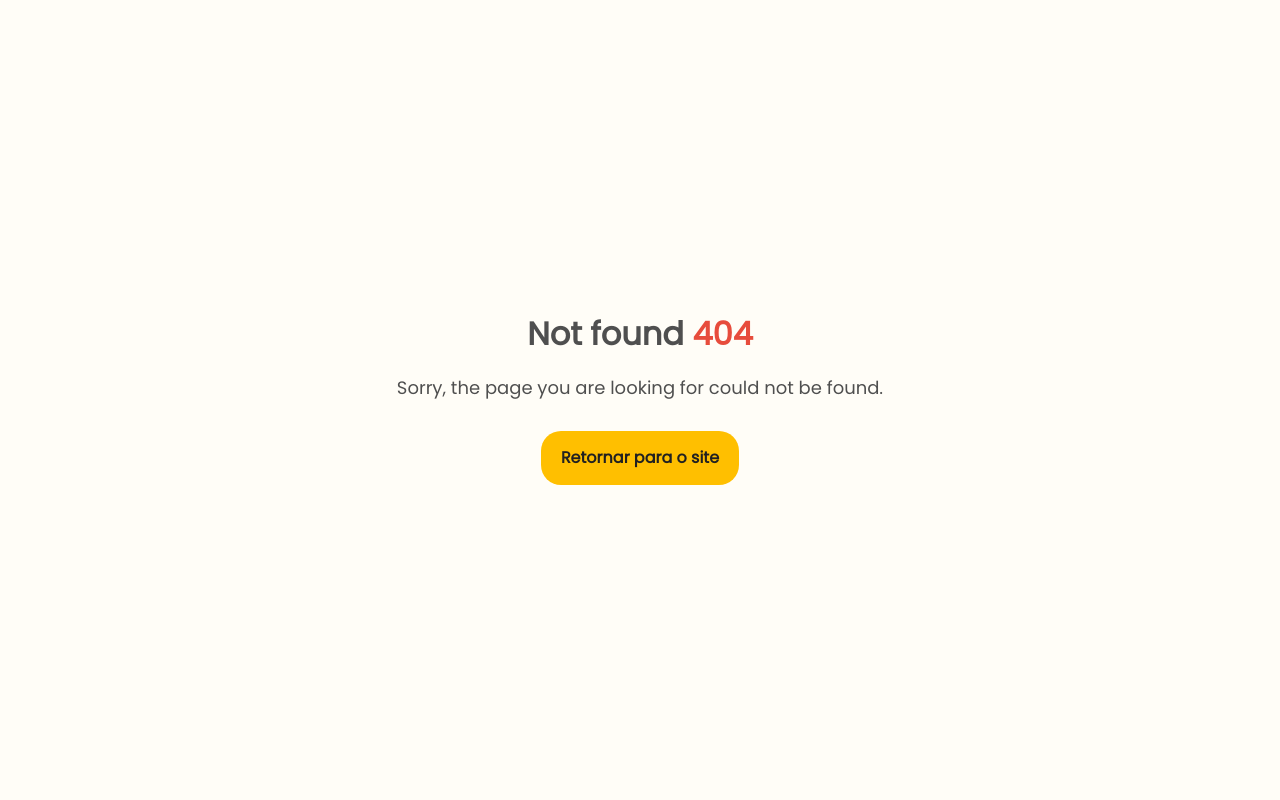
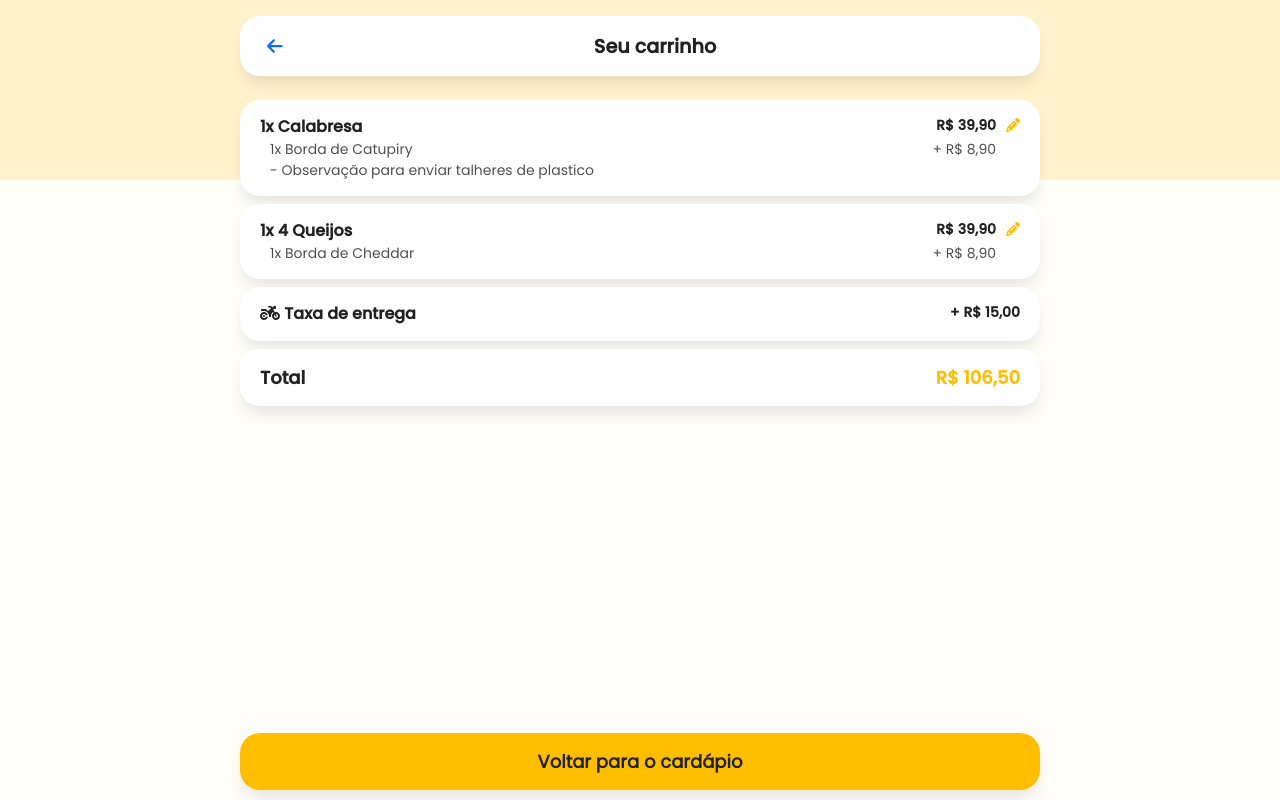
Before and after one commit to gabrielrodrigueslb/Cardapio-delivery, a React (Vite) app: page /carrinho in a window 1280 px wide. Before the commit this address had no page. Built offline with nearby package versions, Linux system fonts and the light colour scheme.

Commit message:
before test

```diff
--- a/src/App.Module.css
+++ b/src/App.Module.css
@@ -76,3 +76,8 @@ b{
 .hidden{
   display: none !important;
 }
+
+
+.color-primary{
+  color: var(--color-primary) !important;
+}
--- a/src/App.jsx
+++ b/src/App.jsx
@@ -8,6 +8,7 @@ import { Home } from './routes/Home.jsx';
 import InfoProdutos from './routes/InfoProdutos.jsx';
 import NotFound from './routes/NotFound.jsx';
 import Sobre from './routes/Sobre.jsx';
+import { Carrinho } from './routes/Carrinho.jsx';
 
 const router = createBrowserRouter([
   {
@@ -22,6 +23,10 @@ const router = createBrowserRouter([
   {
     path:'sobre',
     element:<Sobre/>
+  },
+  {
+    path:'carrinho',
+    element:<Carrinho/>
   },
   {
     path:'',
--- /dev/null
+++ b/src/assets/css/Carrinho.css
@@ -0,0 +1,56 @@
+.bg-top.pedido{
+    height: 180px;
+}
+
+.container-detahes{
+    display: flex;
+}
+
+.carrinho .detalhes-produto{
+    flex: 1;
+    display: flex;
+    flex-direction: column;
+    justify-content: center;
+}
+
+.carrinho .infos-produto{
+    flex: 1;
+    flex-direction: row;
+    justify-content: space-between;
+}
+
+.carrinho .infos-produto .name{
+    font-size: 1rem;
+}
+
+.carrinho .infos-produto .price{
+    font-size: 0.875rem;
+    color: var(--color-black);
+}
+.carrinho .infos-produto .name-opcional, .carrinho .infos-produto .price-opcional,.carrinho .infos-produto .obs-opcional{
+    font-size: 0.875rem;
+    color: var(--color-text);
+    margin-left: 10px;
+}
+
+.carrinho .infos-produto .obs-opcional{
+    margin-right: 75px;
+}
+
+.detalhes-produto-edit{
+    font-size: 0.875rem;
+    padding-inline: 10px;
+    color: var(--color-primary);
+    cursor: pointer;
+    padding-right: 0;
+}
+
+
+.carrinho .infos-produto .name-total{
+    font-size: 1.125rem;
+    color: var(--color-black);
+}
+.carrinho .infos-produto .price-total{
+    font-size: 1.125rem;
+    color: var(--color-primary);
+}
--- a/src/assets/css/Options.css
+++ b/src/assets/css/Options.css
@@ -1,15 +1,5 @@
 
-.card-opcionais{
-    display: flex;
-    flex-direction: row;
-}
 
-.infos-produto-opcional{
-    flex: 1;
-    display: flex;
-    justify-content: space-between;
-    font-size: 14px;
-}
 
 .infos-produto-opcional .name, .infos-produto-opcional .price{
     color: var(--color-black);
--- a/src/assets/css/OptionsCard.css
+++ b/src/assets/css/OptionsCard.css
@@ -1,4 +1,14 @@
+.card-opcionais{
+    display: flex;
+    flex-direction: row;
+}
 
+.infos-produto-opcional{
+    flex: 1;
+    display: flex;
+    justify-content: space-between;
+    font-size: 14px;
+}
 
 .checks{
     margin-left: 10px;
--- a/src/components/BottomMenu.jsx
+++ b/src/components/BottomMenu.jsx
@@ -6,6 +6,7 @@ import {
 } from '@fortawesome/free-solid-svg-icons';
 
 import '../assets/css/BottomMenu.css';
+import { Link } from 'react-router-dom';
 
 export function BottomMenu() {
   return (
@@ -19,11 +20,12 @@ export function BottomMenu() {
           <FontAwesomeIcon icon={faUtensils} size="1x" />
           &nbsp; Pedido
         </a>
-        <a className="menu-bottom-item">
+
+        <Link className="menu-bottom-item" to={'/carrinho'}>
           <span className="badge-total-carrinho">2</span>
           {/* <FontAwesomeIcon icon={faShoppingCart} size="1x" />&nbsp;  */}
           Carrinho
-        </a>
+        </Link>
       </section>
 
       <section className="menu-bottom disabled hidden" id="menu-bottom-closed">
--- /dev/null
+++ b/src/components/HeaderAlt.jsx
@@ -0,0 +1,22 @@
+import { FontAwesomeIcon } from '@fortawesome/react-fontawesome';
+import { faArrowLeft } from '@fortawesome/free-solid-svg-icons';
+import { Link } from 'react-router-dom';
+
+export function HeaderAlt(props) {
+  return (
+    <header className="width-fix mt-3">
+      <div className="card">
+        <div className="d-flex container-header">
+          <Link className="container-voltar" to={'/'}>
+            <FontAwesomeIcon icon={faArrowLeft} />
+          </Link>
+          <div className="infos text-center">
+            <h1 className="mb-0">
+              <b>{props.title}</b>
+            </h1>
+          </div>
+        </div>
+      </div>
+    </header>
+  );
+}
--- /dev/null
+++ b/src/components/ReturnToMenu.jsx
@@ -0,0 +1,9 @@
+import { Link } from 'react-router-dom';
+
+export function ReturnToMenu() {
+  return (
+    <Link className="btn-yellow btn-full voltar" to={'/'}>
+        Voltar para o cardápio
+      </Link>
+  )
+}
--- /dev/null
+++ b/src/routes/Carrinho.jsx
@@ -0,0 +1,111 @@
+import { FontAwesomeIcon } from '@fortawesome/react-fontawesome';
+import { faCartPlus, faPencilAlt, faMotorcycle } from '@fortawesome/free-solid-svg-icons';
+
+import '../assets/css/Carrinho.css'
+import { HeaderAlt } from '../components/HeaderAlt';
+import { ReturnToMenu } from '../components/ReturnToMenu';
+import { Options } from '../components/Options';
+import { OptionsCards } from '../components/OptionsCards';
+
+
+export function Carrinho() {
+  return (
+    <main>
+        <div className="bg-top pedido"></div>
+
+      <HeaderAlt
+        title='Seu carrinho'
+      />
+
+      <section className="carrinho width-fix mt-4 hidden">
+        <div className="card card-address">
+          <div className="img-icons-details">
+            <FontAwesomeIcon icon={faCartPlus} />
+          </div>
+          <div className="infos">
+              <p className="name">
+                <b>Seu carrinho está vazio</b>
+              </p>
+              <span className="text mb-0">
+                Volte ao cardápio, selecione os itens e adicione ao seu
+                carrinho.
+              </span>
+          </div>
+        </div>
+      </section>
+
+      <section className="carrinho width-fix mt-4">
+        <div className="card mb-2 pr-0">
+            <div className="container-detahes">
+                <div className="detalhes-produto">
+                    <div className="infos-produto">
+                        <p className="name"><b>1x Calabresa</b></p>
+                        <p className="price"><b>R$ 39,90</b></p>
+                    </div>
+
+                    <div className="infos-produto">
+                        <p className="name-opcional mb-0">1x Borda de Catupiry</p>
+                        <p className="price-opcional mb-0">+ R$ 8,90</p>
+                    </div>
+                    <div className="infos-produto">
+                        <p className="obs-opcional mb-0">- Observação para enviar talheres de plastico</p>
+                    </div>
+                </div>
+
+                <div className="detalhes-produto-edit">
+                <FontAwesomeIcon icon={faPencilAlt} />
+                </div>
+            </div>
+        </div>
+
+        <div className="card mb-2 pr-0">
+            <div className="container-detahes">
+                <div className="detalhes-produto">
+                    <div className="infos-produto">
+                        <p className="name"><b>1x 4 Queijos</b></p>
+                        <p className="price"><b>R$ 39,90</b></p>
+                    </div>
+
+                    <div className="infos-produto">
+                        <p className="name-opcional mb-0">1x Borda de Cheddar</p>
+                        <p className="price-opcional mb-0">+ R$ 8,90</p>
+                    </div>
+                </div>
+
+                <div className="detalhes-produto-edit">
+                <FontAwesomeIcon icon={faPencilAlt} />
+                </div>
+            </div>
+        </div>
+
+
+
+        <div className="card mb-2">
+
+                <div className="detalhes-produto">
+                    <div className="infos-produto">
+                        <p className="name mb-0"><FontAwesomeIcon icon={faMotorcycle} /> <b>Taxa de entrega</b></p>
+                        <p className="price mb-0"><b>+ R$ 15,00</b></p>
+                    </div>
+                </div>
+
+        </div>
+
+        <div className="card mb-2">
+            <div className="detalhes-produto">
+                <div className="infos-produto">
+                    <p className="name-total mb-0"><b>Total</b></p>
+                    <p className="price-total mb-0"><b>R$ 106,50</b></p>
+                </div>
+            </div>
+        </div>
+    </section>
+
+
+
+
+    <ReturnToMenu/>
+
+    </main>
+  );
+}
--- a/src/routes/Sobre.jsx
+++ b/src/routes/Sobre.jsx
@@ -1,32 +1,22 @@
 import { FontAwesomeIcon } from '@fortawesome/react-fontawesome';
 import {
-  faArrowLeft,
   faMapMarkerAlt,
   faClock,
   faCoins,
 } from '@fortawesome/free-solid-svg-icons';
 import { Link } from 'react-router-dom';
 import '../assets/css/Sobre.css';
+import { HeaderAlt } from '../components/HeaderAlt';
+import { ReturnToMenu } from '../components/ReturnToMenu';
 
 export default function Sobre() {
   return (
     <div>
       <div className="bg-top sobre"></div>
 
-      <header className="width-fix mt-3">
-        <div className="card">
-          <div className="d-flex container-header">
-            <Link className="container-voltar" to={'/'}>
-              <FontAwesomeIcon icon={faArrowLeft} />
-            </Link>
-            <div className="infos text-center">
-              <h1 className="mb-0">
-                <b>Sobre a loja</b>
-              </h1>
-            </div>
-          </div>
-        </div>
-      </header>
+      <HeaderAlt
+        title='Sobre a loja'
+      />
 
       <section className="width-fix mt-5 mb-4">
         <div className="card">
@@ -118,9 +108,7 @@ export default function Sobre() {
         </div>
       </section>
 
-      <Link className="btn-yellow btn-full voltar" to={'/'}>
-        Voltar para o cardápio
-      </Link>
+      <ReturnToMenu/>
 
       <section className="menu-bottom disabled hidden" id="menu-bottom-closed">
         <p className="mb-0">
```
